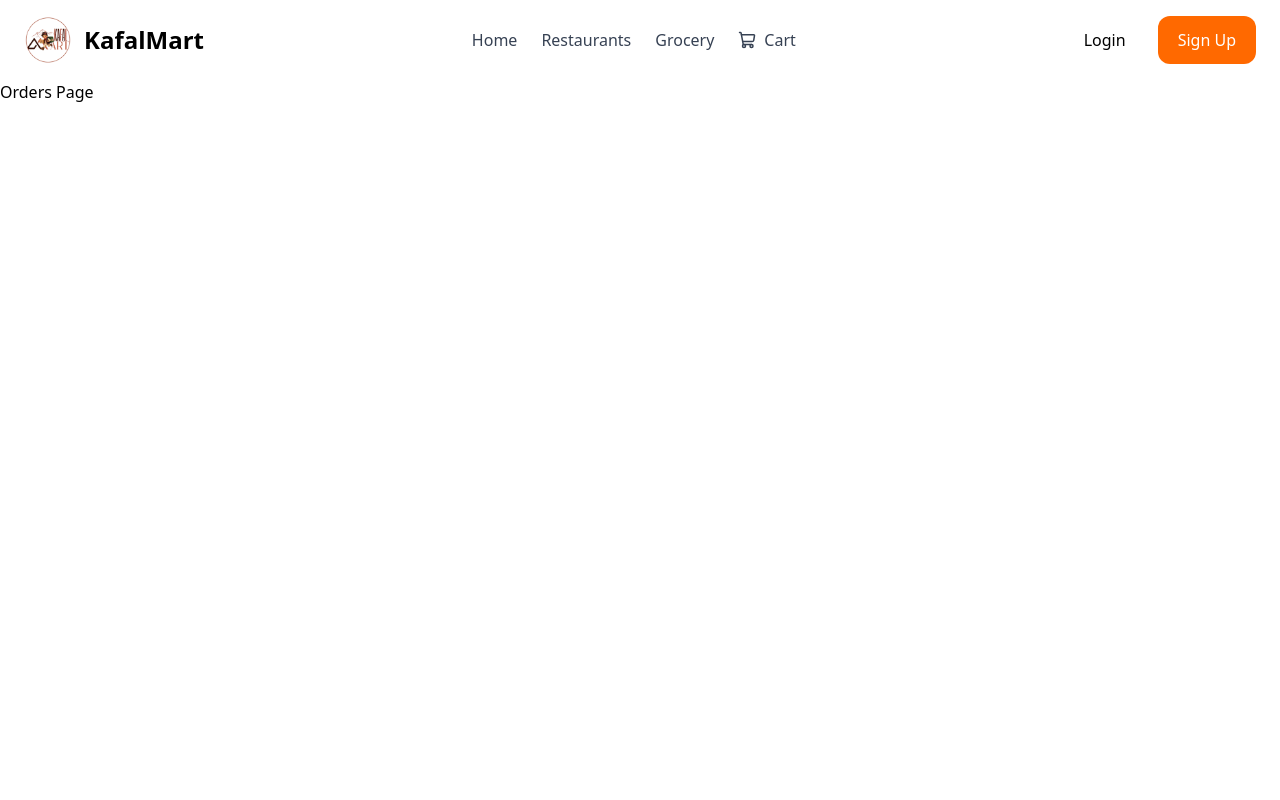
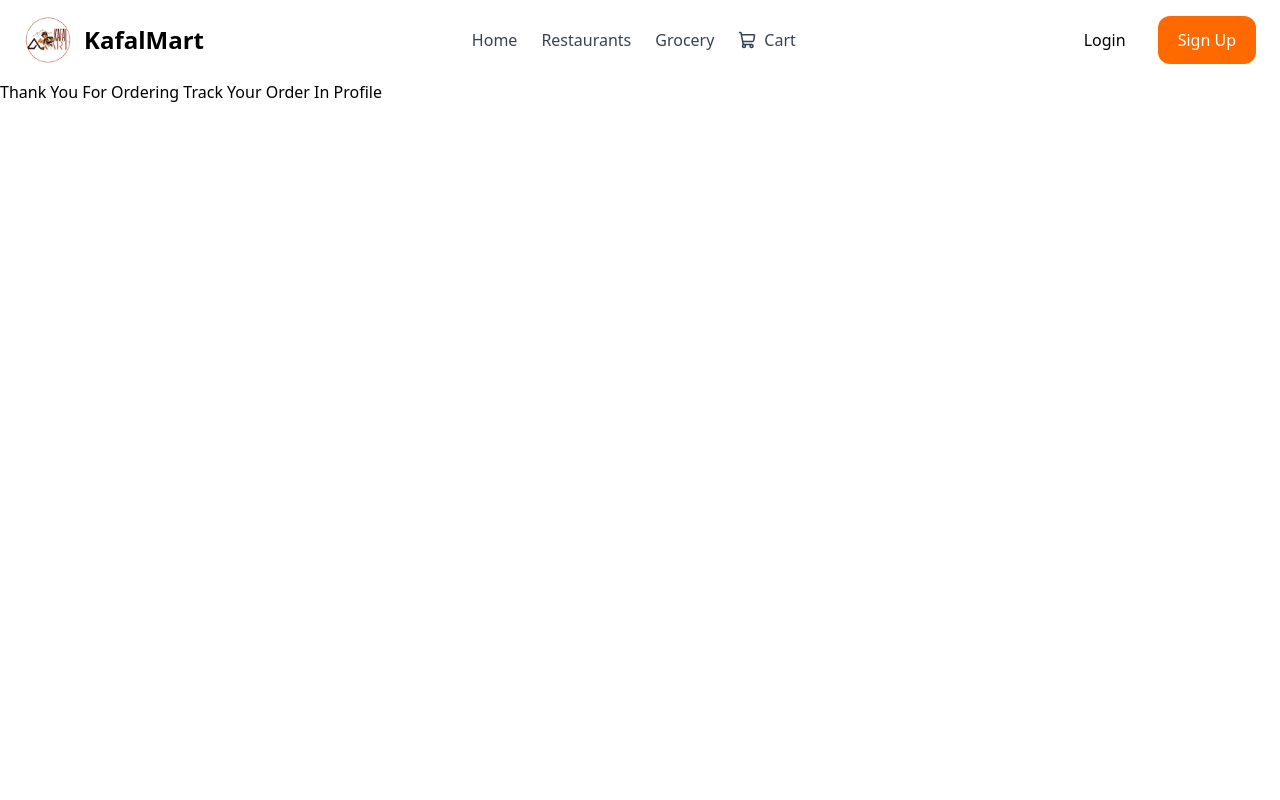
Before and after one commit to kafalmart/grocery2.0, a Next.js app in the folder frontend/: page /orders in a window 1280 px wide. Shown: the top 800 px of the page. Built offline with nearby package versions, Linux system fonts and the light colour scheme.

Commit message:
Update OrdersPage message to thank users

```diff
--- a/frontend/app/orders/page.tsx
+++ b/frontend/app/orders/page.tsx
@@ -1,3 +1,4 @@
 export default function OrdersPage() {
-  return <div>Orders Page</div>;
+  return <div>Thank You For Ordering
+               Track Your Order In Profile</div>;
 }
```
